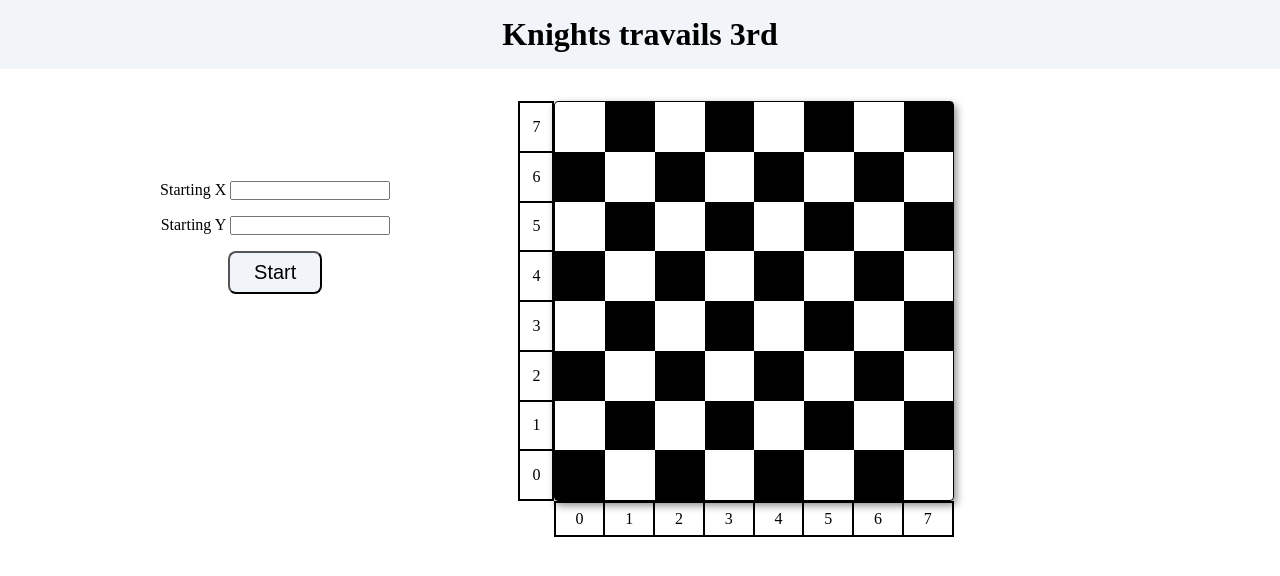
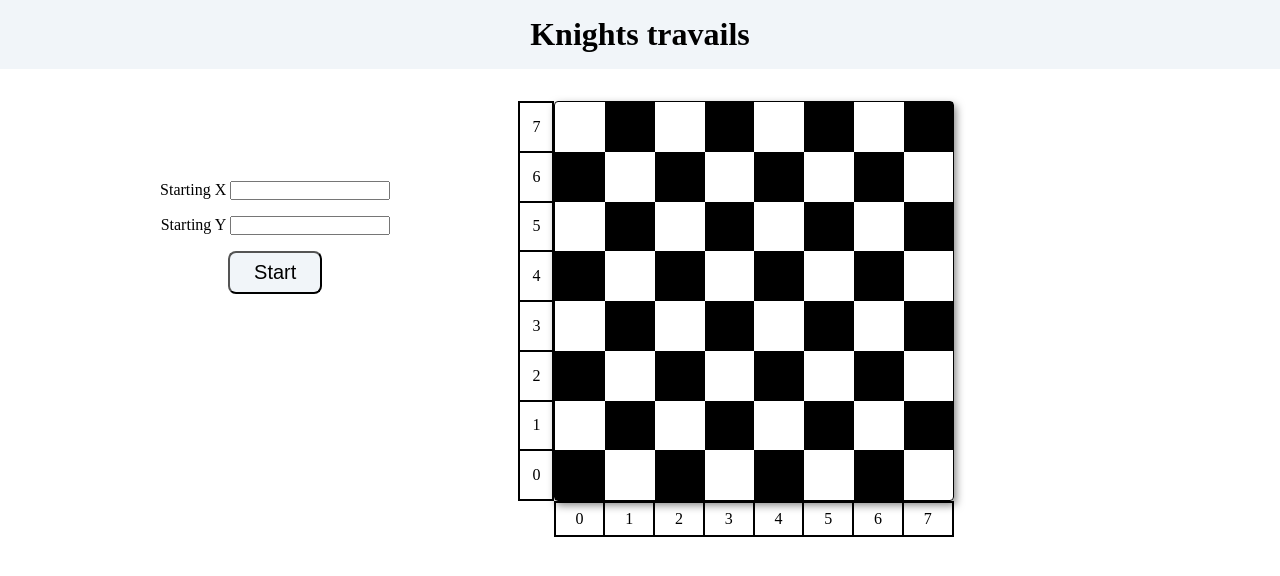
Before and after one commit to Medido1/The-OdinProject-Project-Knights-Travails, a plain HTML site: page index.html in a window 1280 px wide. Drawn offline with Linux system fonts and the light colour scheme.

Commit message:
Fix main header

```diff
--- a/index.html
+++ b/index.html
@@ -10,7 +10,7 @@
 </head>
 <body>
   <header class="header">
-    <h1>Knights travails 3rd</h1>
+    <h1>Knights travails</h1>
   </header>
   <main class="main">
     <section class="form_section">
```
